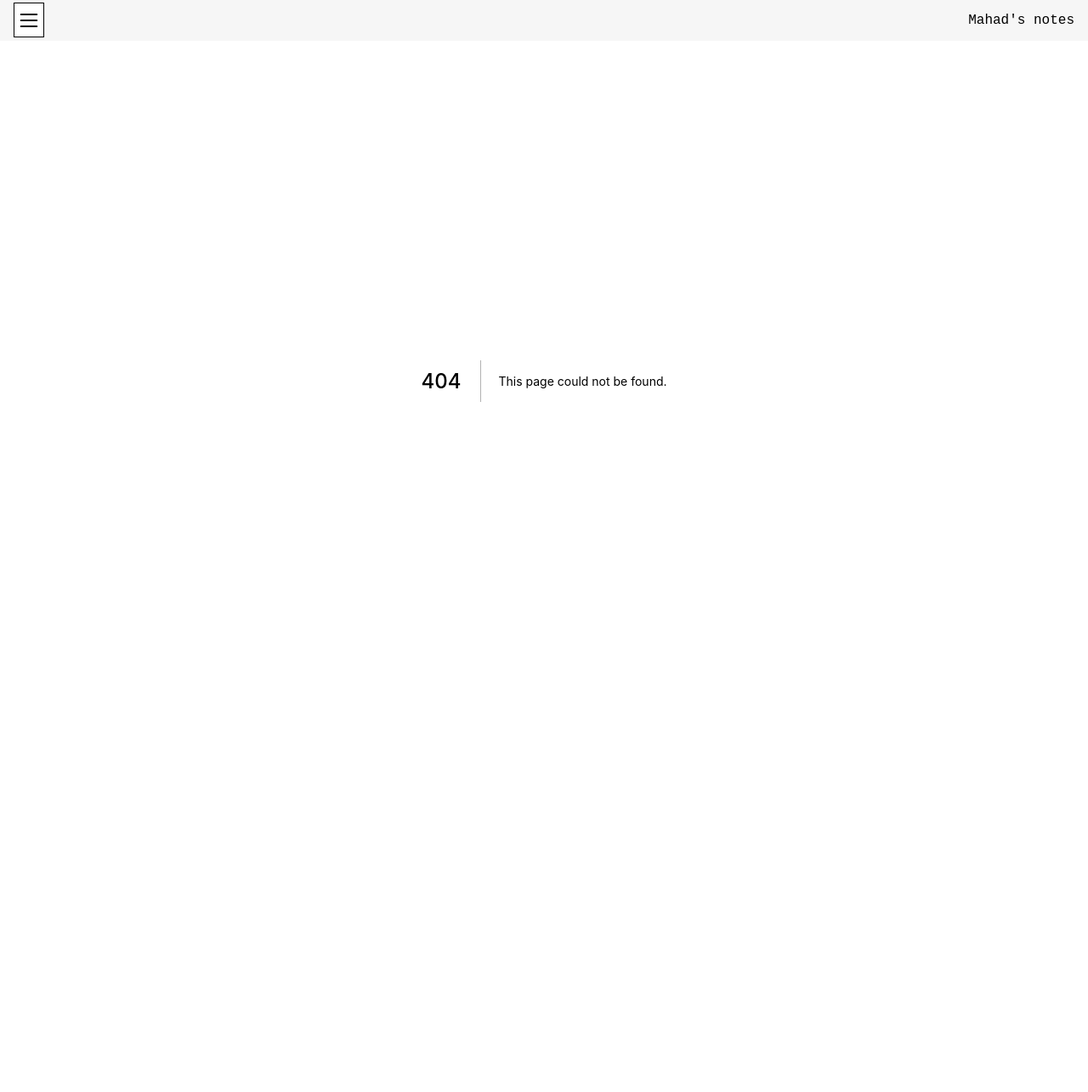
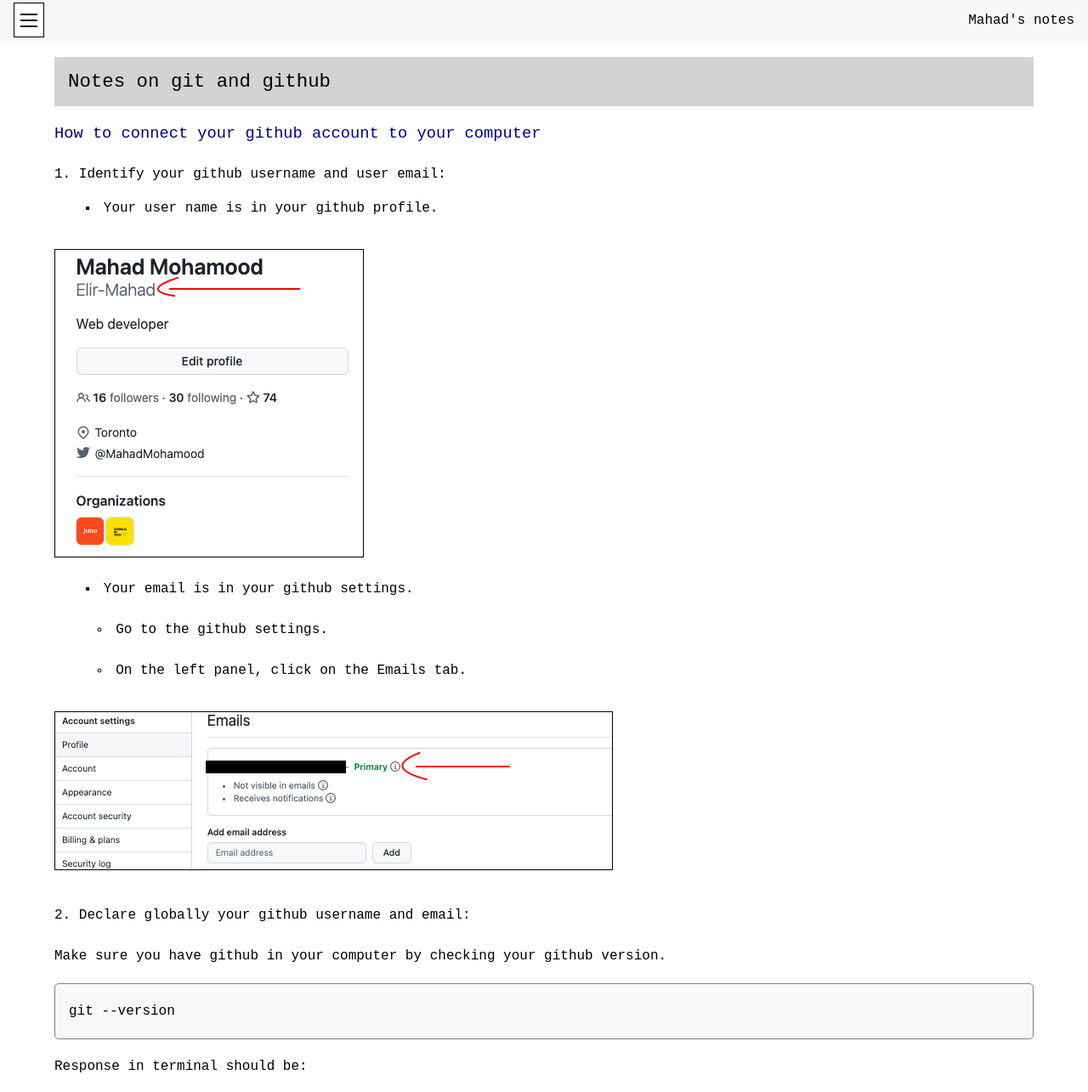
Before and after one commit to Elir-Mahad/notes-v1, a Next.js app: page /connect-github-account-to-computer in a window 1280 px wide. Before the commit this address had no page. Shown: the top 1285 px of the page at 85% size. Before the commit the page ends 848 px from the top, so only its background shows below. Built offline with nearby package versions, Linux system fonts and the light colour scheme.

Commit message:
Put post on connecting github account to computer in its own page. Add link in the menu.

```diff
--- a/components/Menu.js
+++ b/components/Menu.js
@@ -57,19 +57,24 @@
             {/*  */}
             <Link href="/deploy-react-github-pages">
               <BlogName onClick={hideContent}>
-                How to deploy a react site on github pages.
+                Deploy a react site on github pages.
               </BlogName>
             </Link>
             {/*  */}
             <Link href="/deploy-netlify">
               <BlogName onClick={hideContent}>
-                How to deploy a site on Netlify.
+                Deploy a site on Netlify.
               </BlogName>
             </Link>
             {/*  */}
-
             <Link href="/git-notes">
               <BlogName onClick={hideContent}>Git notes</BlogName>
+            </Link>
+            {/*  */}
+            <Link href="/connect-github-account-to-computer">
+              <BlogName onClick={hideContent}>
+                Connect github account to computer
+              </BlogName>
             </Link>
           </BlogsMenu>
         )}
--- /dev/null
+++ b/pages/connect-github-account-to-computer.js
@@ -0,0 +1,82 @@
+import Head from "next/head";
+import {
+  //
+  BlogBody,
+  Litem,
+  Sentence,
+  PostTitle,
+  SubHeading,
+  Code,
+  LitemTwo,
+  PicWrapper,
+} from "../styles/Styles.js";
+import githubusername from "../assets/githubusername.png";
+import githubuseremail from "../assets/githubuseremail.png";
+import createrepo from "../assets/createrepo.png";
+import remoteurl from "../assets/remoteurl.png";
+import Image from "next/image";
+
+function GitNotes() {
+  return (
+    <div>
+      <Head>
+        <title>Notes on git and github</title>
+        <meta
+          name="keywords"
+          content="Github, Git, frontend development, JavaScript, Tutorial"
+        />
+        <meta
+          name="description"
+          content="Instructions on how to use github and git"
+        />
+      </Head>
+      <BlogBody>
+        <PostTitle>Notes on git and github</PostTitle>
+        <SubHeading>
+          How to connect your github account to your computer
+        </SubHeading>
+        <Sentence>1. Identify your github username and user email:</Sentence>
+        <Litem> Your user name is in your github profile.</Litem>
+        <PicWrapper>
+          <Image
+            //
+            src={githubusername}
+            alt="Github profile user name"
+          />
+        </PicWrapper>
+        <Litem>Your email is in your github settings.</Litem>
+        <LitemTwo>Go to the github settings.</LitemTwo>
+        <LitemTwo>On the left panel, click on the Emails tab.</LitemTwo>
+        <PicWrapper>
+          <Image
+            //
+            src={githubuseremail}
+            alt="Github settings username"
+          />
+        </PicWrapper>
+        <Sentence>2. Declare globally your github username and email:</Sentence>
+        <Sentence>
+          Make sure you have github in your computer by checking your github
+          version.
+        </Sentence>
+        <Code>git --version</Code>
+        <Sentence>Response in terminal should be:</Sentence>
+        <Code>git version 2.27.0</Code>
+        <Sentence>Declare your user name and email:</Sentence>
+        <Code>
+          git config --global user.name 'mona-lisa' <br />
+          git config --global user.email 'mona-lisa@gmail.com'
+        </Code>
+        <Sentence>3. Check that correct user information is in vsc:</Sentence>
+        <Code>git config --list</Code>
+        <Litem>Response in the terminal should be:</Litem>
+        <Code>
+          user.name=mona-lisa <br />
+          user.email=mona-lisa@gmail.com
+        </Code>
+      </BlogBody>
+    </div>
+  );
+}
+
+export default GitNotes;
```
